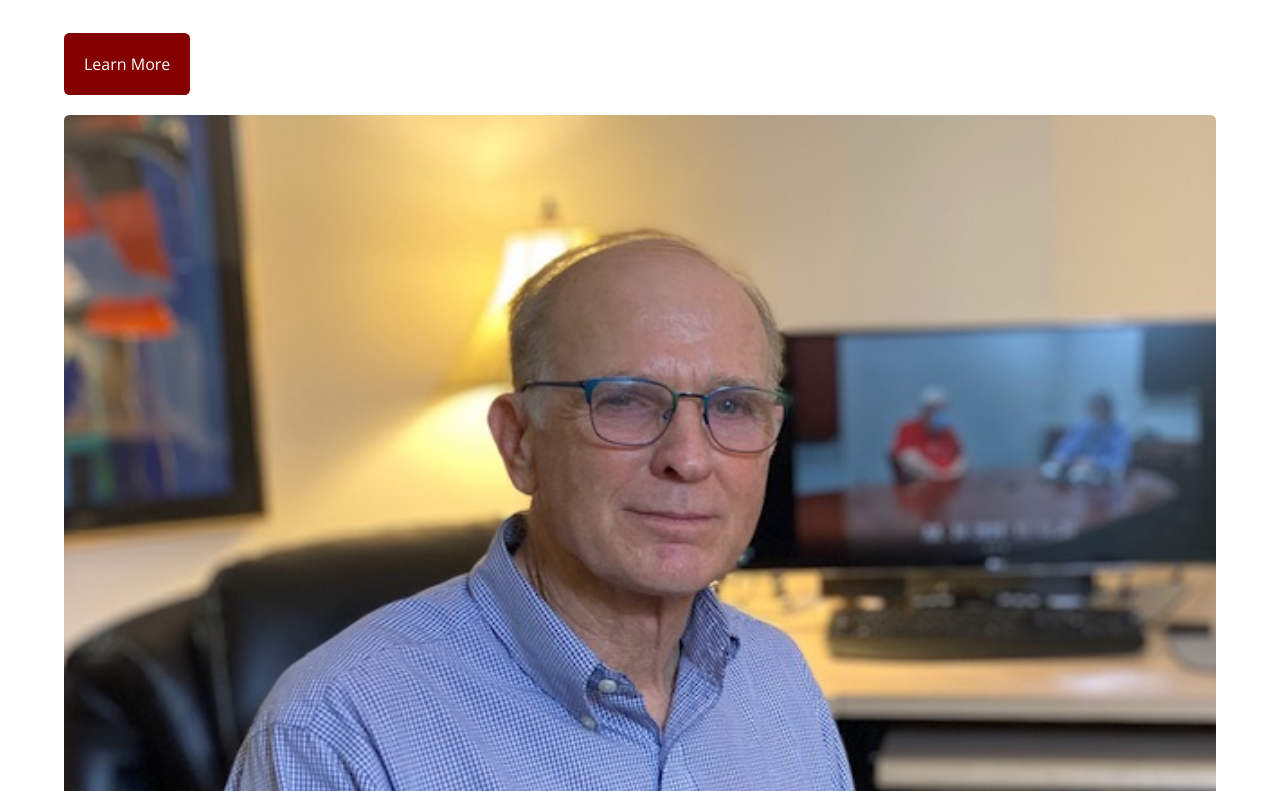
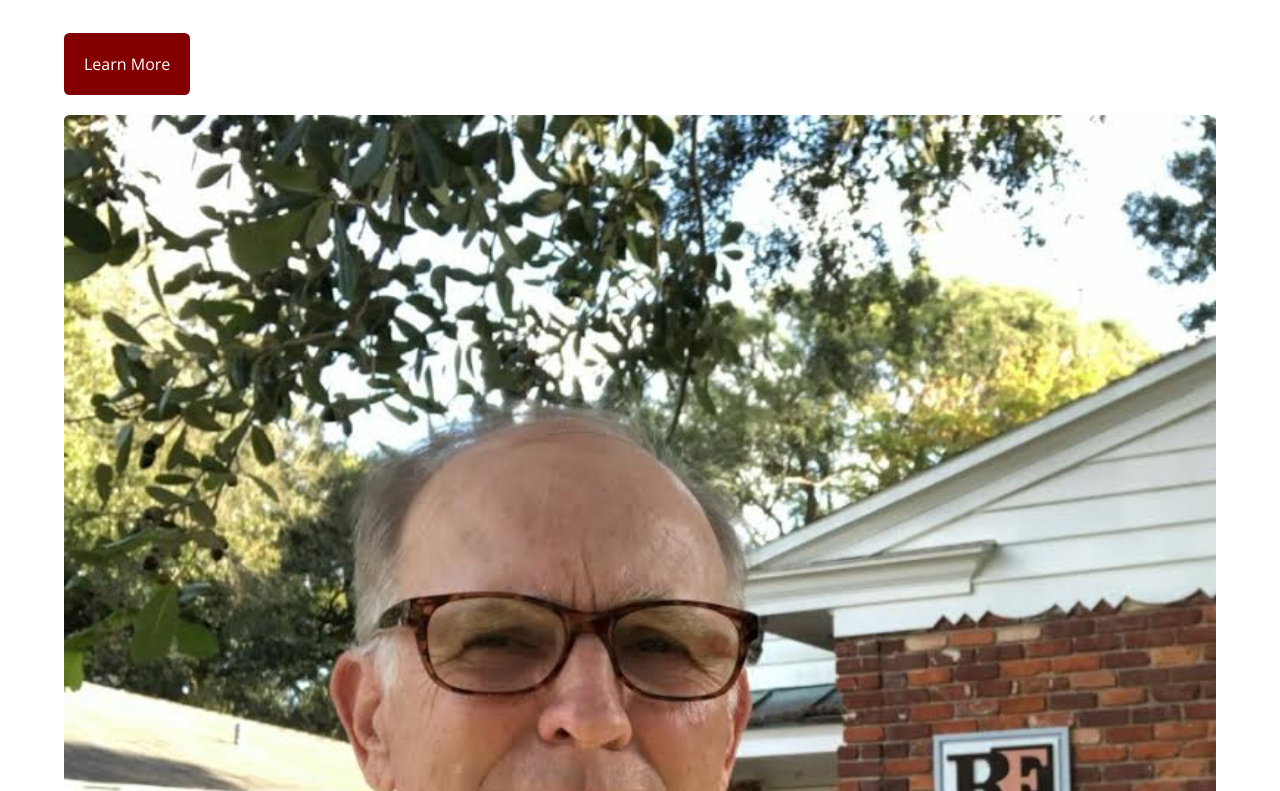
Before and after one commit to SelfTaughtCoder78704/ronFleming, a plain HTML site: page index.html in a window 1280 px wide. Shown: the part 3149-3940 px from the top of the page. Drawn offline with nearby package versions, Linux system fonts and the light colour scheme.

Commit message:
ron pic change

```diff
--- a/index.html
+++ b/index.html
@@ -183,7 +183,7 @@
          <a href="/about.html" class="btn">Learn More</a>
        </div>
        <div>
-        <img src="/realImages/ron.jpg" alt="">
+        <img src="/realImages/ronNew.jpeg" alt="">
        </div>
       </div>
     </div>
```
Also changed, not shown: realImages/ronNew.jpeg (added).
